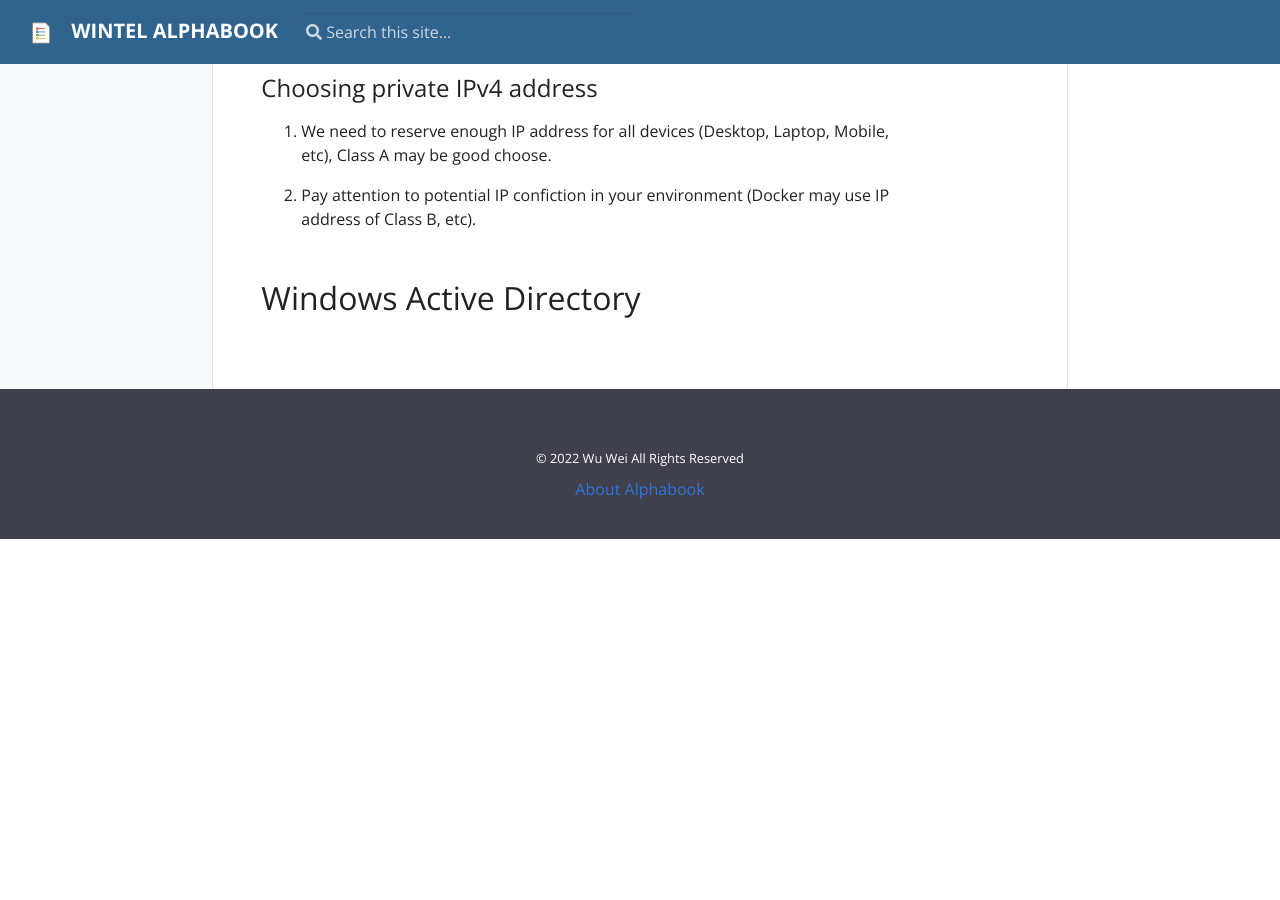
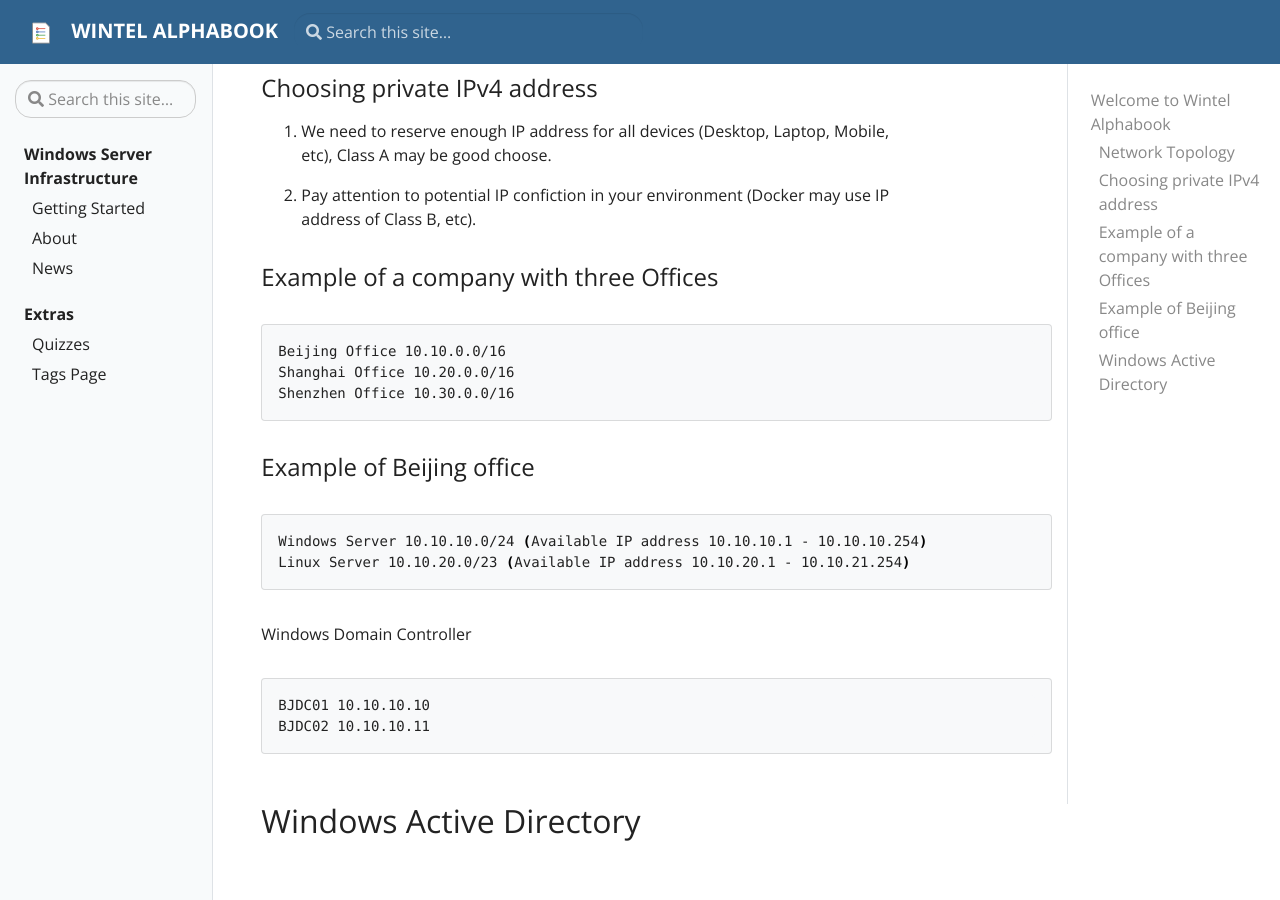
Before and after one commit to SMEwintel/SMEwintel.github.io, a Jekyll site: the page built from pages/index.md, in a window 1280 px wide and 900 px high, scrolled down 760 px. Built offline with Jekyll 4.4.1, drawn with Linux system fonts in a browser that asks for light colours; before the commit the page ends 1299 px from its top, so only the background shows below that.

Commit message:
Update index.md

````diff
--- a/pages/index.md
+++ b/pages/index.md
@@ -30,4 +30,25 @@ IP Addresses reserved for use on private networks
 
 2. Pay attention to potential IP confiction in your environment (Docker may use IP address of Class B, etc).
 
+### Example of a company with three Offices
+
+```bash
+Beijing Office 10.10.0.0/16
+Shanghai Office 10.20.0.0/16
+Shenzhen Office 10.30.0.0/16
+```
+
+### Example of Beijing office
+
+```bash
+Windows Server 10.10.10.0/24 (Available IP address 10.10.10.1 - 10.10.10.254)
+Linux Server 10.10.20.0/23 (Available IP address 10.10.20.1 - 10.10.21.254)
+```
+
+Windows Domain Controller
+```bash
+BJDC01 10.10.10.10
+BJDC02 10.10.10.11
+```
+
 ## Windows Active Directory
````
